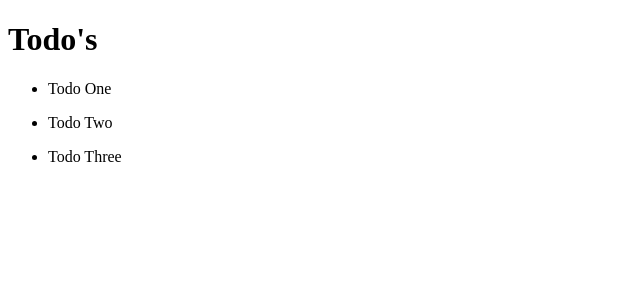
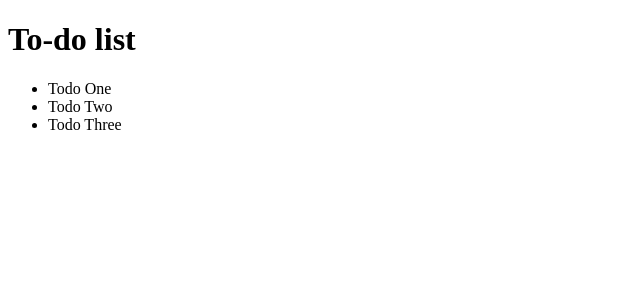
Before and after one commit to imkarin/angular-todolist, an Angular app: page / in a window 1280 px wide. Shown: the top 300 px of the page, without its empty margins (0-640 px from the left). Built offline with nearby package versions, Linux system fonts and the light colour scheme.

Commit message:
Created TodoItem component and generated one for every to-do item

```diff
--- a/src/app/app.component.html
+++ b/src/app/app.component.html
@@ -1 +1,2 @@
+<h1>To-do list</h1>
 <app-todos>
--- a/src/app/app.module.ts
+++ b/src/app/app.module.ts
@@ -4,11 +4,13 @@
 import { AppRoutingModule } from './app-routing.module';
 import { AppComponent } from './app.component';
 import { TodosComponent } from './components/todos/todos.component';
+import { TodoItemComponent } from './components/todo-item/todo-item.component';
 
 @NgModule({
   declarations: [
     AppComponent,
-    TodosComponent
+    TodosComponent,
+    TodoItemComponent
   ],
   imports: [
     BrowserModule,
--- /dev/null
+++ b/src/app/components/todo-item/todo-item.component.html
@@ -0,0 +1 @@
+<li> {{ todo.title }} </li>
--- /dev/null
+++ b/src/app/components/todo-item/todo-item.component.ts
@@ -0,0 +1,17 @@
+import { Component, OnInit, Input } from '@angular/core';
+import { Todo } from 'src/app/models/Todo';
+
+@Component({
+  selector: 'app-todo-item',
+  templateUrl: './todo-item.component.html',
+  styleUrls: ['./todo-item.component.scss']
+})
+export class TodoItemComponent implements OnInit {
+  @Input() todo!: Todo;
+
+  constructor() { }
+
+  ngOnInit(): void {
+  }
+
+}
--- a/src/app/components/todos/todos.component.html
+++ b/src/app/components/todos/todos.component.html
@@ -1,4 +1,3 @@
-<h1>Todo's</h1>
-<ul *ngFor="let todo of todos">
-    <li>{{ todo.title }}</li>
+<ul>
+    <app-todo-item *ngFor="let todo of todos" [todo]="todo"></app-todo-item>
 </ul>
```
Also changed, not shown: src/app/components/todo-item/todo-item.component.scss (added), 1 other file (tests, documents, lock files or other folders).
